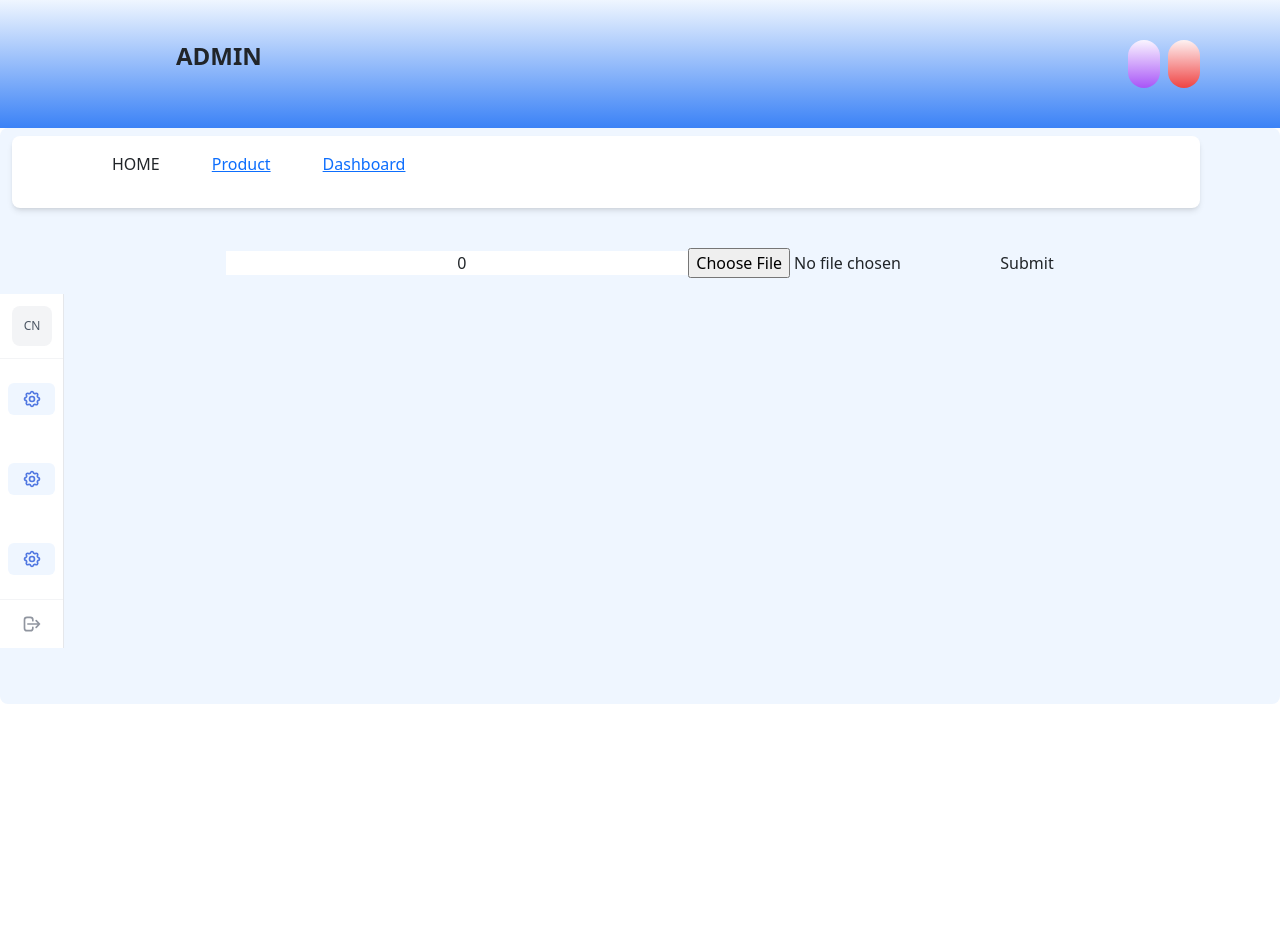
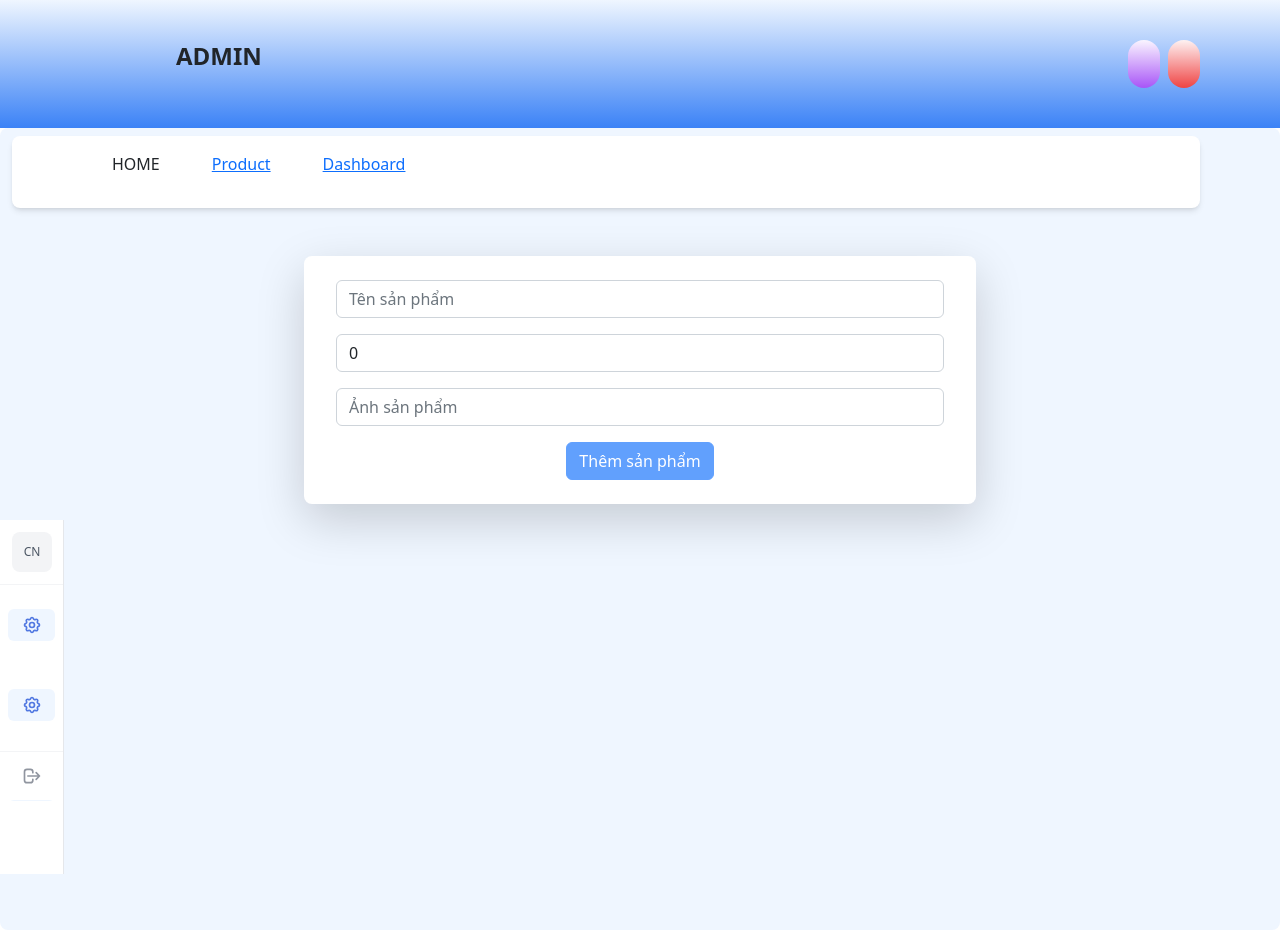
Before and after one commit to vietha0312/Front_End, an Angular app: page /admin/product/add in a window 1280 px wide. Before the commit the page ends 800 px from the top, so only its background shows below. Built offline with nearby package versions, Linux system fonts and the light colour scheme; sample sign-in values are in the browser's storage.

Commit message:
fix: Page-Product Add

```diff
--- a/src/app/Services/Product/product.service.ts
+++ b/src/app/Services/Product/product.service.ts
@@ -20,10 +20,14 @@ export class ProductService {
     return this.http.get<IProduct>(`${this.API_Url}/products/${_id}`)
   }
   addProduct(product: IProduct): Observable<IProduct> {
-    return this.http.post<IProduct>(`${this.API_Url}/products`, product)
+    return this.http.post<IProduct>(`${this.API_Url}/products`, product, {
+      headers: new HttpHeaders().set('Authorization', `Bearer ${this.Token}`)
+    })
   }
   updateProduct(product: IProduct): Observable<IProduct> {
-    return this.http.put<IProduct>(`${this.API_Url}/products/${product._id}`, product)
+    return this.http.put<IProduct>(`${this.API_Url}/products/${product._id}`, product, {
+      headers: new HttpHeaders().set('Authorization', `Bearer ${this.Token}`)
+    })
   }
   deleteProduct(_id: string): Observable<IResponse> {
     return this.http.delete<IResponse>(`${this.API_Url}/products/${_id}`, {
--- a/src/app/components/product-list/product-list.component.html
+++ b/src/app/components/product-list/product-list.component.html
@@ -1,27 +1,37 @@
+<div class="container">
 
-<div class="container">
-    <table class="table table-borederd">
+    <div>
+        <button class="bg-teal-400 p-2 rounded-sm m-3">
+            <a routerLink="/admin/product/add" class=" font-bold">Thêm sản phẩm</a>
+        </button>
+    </div>
+    <table class="table table-bordered">
         <thead>
             <tr>
-                <th>#</th>
-                <th>Ảnh</th>
-                <th>Tên sản phẩm</th>
-                <th>Giá</th>
+                <th class="text-xl">#</th>
+                <th class="text-xl">Ảnh</th>
+                <th class="text-xl">Tên sản phẩm</th>
+                <th class="text-xl">Giá</th>
                 <th></th>
             </tr>
         </thead>
         <tbody *ngIf="products && products.length">
-
             <tr *ngFor="let product of products; index as i">
-                <td>{{ i + 1 }}</td>
-                <td><img src="{{ product.img }}" /></td>
-                <td>{{ product.name }}</td>
+                <td class="font-bold">{{ i + 1 }}</td>
+                <td><img src="{{ product.image }}" class="mx-auto" /></td>
+                <td class="font-medium">{{ product.name }}</td>
                 <td>{{ product.price }}</td>
                 <td>
-                    <button class="btn btn-danger mr-1" (click)="removeItem(product._id)">
-                        Xóa
-                    </button>
-                    <!-- <a routerLink="/admin/product/{{ product._id }}/edit">Cập nhật</a> -->
+                    <div class="">
+                        <button class="bg-red-600 py-2 px-3 mx-2 rounded-md text-white font-bold"
+                            (click)="removeItem(product._id)">
+                            Xóa
+                        </button>
+                        <button class="bg-teal-500 py-2 px-3 mx-2 rounded-md ">
+                            <a routerLink="/admin/product/{{ product._id }}/edit" class="text-white font-bold">Cập
+                                nhật</a>
+                        </button>
+                    </div>
                 </td>
             </tr>
         </tbody>
--- a/src/app/interfaces/Product.ts
+++ b/src/app/interfaces/Product.ts
@@ -2,7 +2,7 @@ export interface IProduct {
     _id?: string;
     name: string;
     price: number;
-    img?: string
+    image?: string
 }
 export interface IResponse {
     message: string;
--- a/src/app/pages/admin/product-add/product-add.component.html
+++ b/src/app/pages/admin/product-add/product-add.component.html
@@ -1,7 +1,26 @@
-<form [formGroup]="productForm" (ngSubmit)="onHandleSubmit()">
-  <input type="text" formControlName="name" />
-  <input type="text" formControlName="price" />
-  <input type="file" (change)="onFileSelected($event)" />
-
-  <button type="submit" [disabled]="!productForm.valid">Submit</button>
+<form [formGroup]="productForm" (ngSubmit)="onHandleSubmit()"
+  class="max-w-2xl mx-auto py-4 px-8 bg-white shadow-lg rounded-lg mt-5">
+  <div class="mb-3">
+    <input type="text" formControlName="name" name="name" class="form-control" placeholder="Tên sản phẩm" />
+    <div *ngIf="
+    productForm.get('name')?.hasError('required') &&
+            (productForm.get('name')?.touched || productForm.get('name')?.dirty)" class="text-red-600">
+      Tên sản phẩm không được để trống!</div>
+  </div>
+  <div class="mb-3">
+    <input type="number" formControlName="price" name="price" class="form-control" placeholder="Giá sản phẩm" />
+    <div *ngIf="
+    productForm.get('price')?.hasError('required') &&
+            (productForm.get('price')?.touched || productForm.get('price')?.dirty)" class="text-red-600">
+      Giá sản phẩm không được để trống!</div>
+  </div>
+  <div class="mb-3">
+    <input type="text" formControlName="image" name="image" class="form-control" placeholder="Ảnh sản phẩm" />
+    <div *ngIf="
+    productForm.get('image')?.hasError('required') &&
+            (productForm.get('image')?.touched || productForm.get('image')?.dirty)" class="text-red-600">
+      Ảnh sản phẩm không được để trống!</div>
+  </div>
+  <button type="submit" [disabled]="!productForm.valid" class="btn btn-primary">Thêm sản
+    phẩm</button>
 </form>
--- a/src/app/pages/admin/product-add/product-add.component.ts
+++ b/src/app/pages/admin/product-add/product-add.component.ts
@@ -2,6 +2,7 @@ import { Component } from '@angular/core';
 import { IProduct } from 'src/app/interfaces/Product';
 import { ProductService } from 'src/app/Services/Product/product.service';
 import { FormBuilder, Validators } from '@angular/forms';
+import { Router } from '@angular/router';
 @Component({
     selector: 'app-product-add',
     templateUrl: './product-add.component.html',
@@ -11,13 +12,15 @@ export class ProductAddComponent {
 
     productForm = this.formBuilder.group({
         name: ['', [Validators.required, Validators.minLength(4)]],
-        price: [0]
+        price: [0, [Validators.required]],
+        image: ['', [Validators.required]]
+
+
     })
     constructor(private formBuilder: FormBuilder,
-        private productService: ProductService) {
+        private productService: ProductService,
+        private router: Router) {
 
-    }
-    onFileSelected(event: any) {
     }
     onHandleSubmit() {
         if (this.productForm.invalid) {
@@ -26,10 +29,11 @@ export class ProductAddComponent {
 
         const product: IProduct = {
             name: this.productForm.value.name || '',
-            price: this.productForm.value.price || 0
+            price: this.productForm.value.price || 0,
+            image: this.productForm.value.image || '',
         }
         this.productService.addProduct(product).subscribe(data => {
-            console.log(data);
+            this.router.navigate(['/admin/product']);
         })
     }
 }
--- a/src/app/pages/admin/product-update/product-update.component.html
+++ b/src/app/pages/admin/product-update/product-update.component.html
@@ -1,19 +1,13 @@
-<form (ngSubmit)="onHandleSubmit()" [formGroup]="productForm">
-  <div class="mb-3">
-      <input
-          type="text"
-          formControlName="name"
-          class="form-control"
-          placeholder="Tên sản phẩm"
-      />
-  </div>
-  <div class="mb-3">
-      <input
-          type="number"
-          formControlName="price"
-          class="form-control"
-          placeholder="Giá sản phẩm"
-      />
-  </div>
-  <button type="submit" class="btn btn-primary">Thêm sản phẩm</button>
+<form [formGroup]="productForm" (ngSubmit)="onHandleSubmit()">
+    <div class="mb-3">
+        <input type="text" formControlName="name" name="name" class="form-control" placeholder="Tên sản phẩm" />
+    </div>
+    <div class="mb-3">
+        <input type="number" formControlName="price" name="price" class="form-control" placeholder="Giá sản phẩm" />
+    </div>
+    <div class="mb-3">
+        <input type="text" formControlName="image" name="image" class="form-control" placeholder="Ảnh sản phẩm" />
+    </div>
+    <button type="submit" [disabled]="!productForm.valid" class="btn btn-primary">Cập nhật sản
+        phẩm</button>
 </form>
--- a/src/app/pages/product-page/product-page.component.html
+++ b/src/app/pages/product-page/product-page.component.html
@@ -8,7 +8,7 @@
 
                 <div routerLink="/product/{{product._id}}">
                     <div>
-                        <img src="{{ product.img }}" class="mx-auto h-48 w-full object-cover md:w-48 " />
+                        <img src="{{ product.image }}" class="mx-auto h-48 w-full object-cover md:w-48 " />
                     </div>
                     <div class="text-center">
                         <h3 class="font-medium">
```
